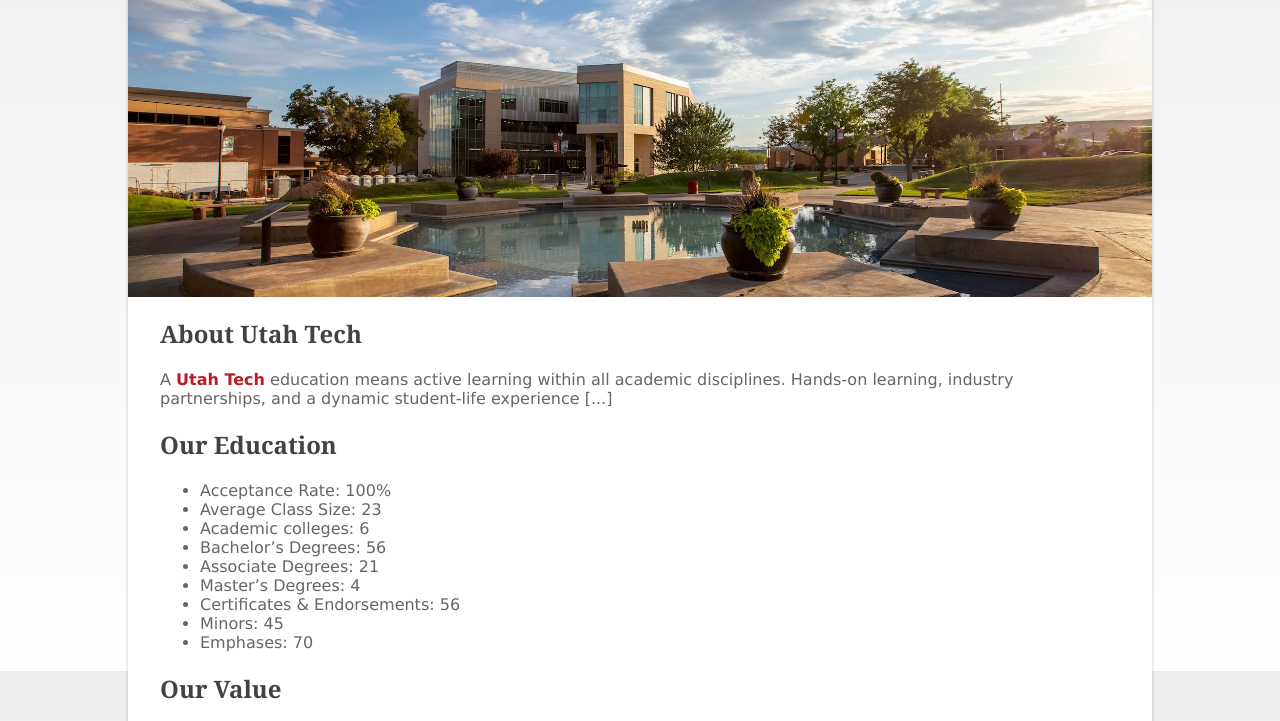
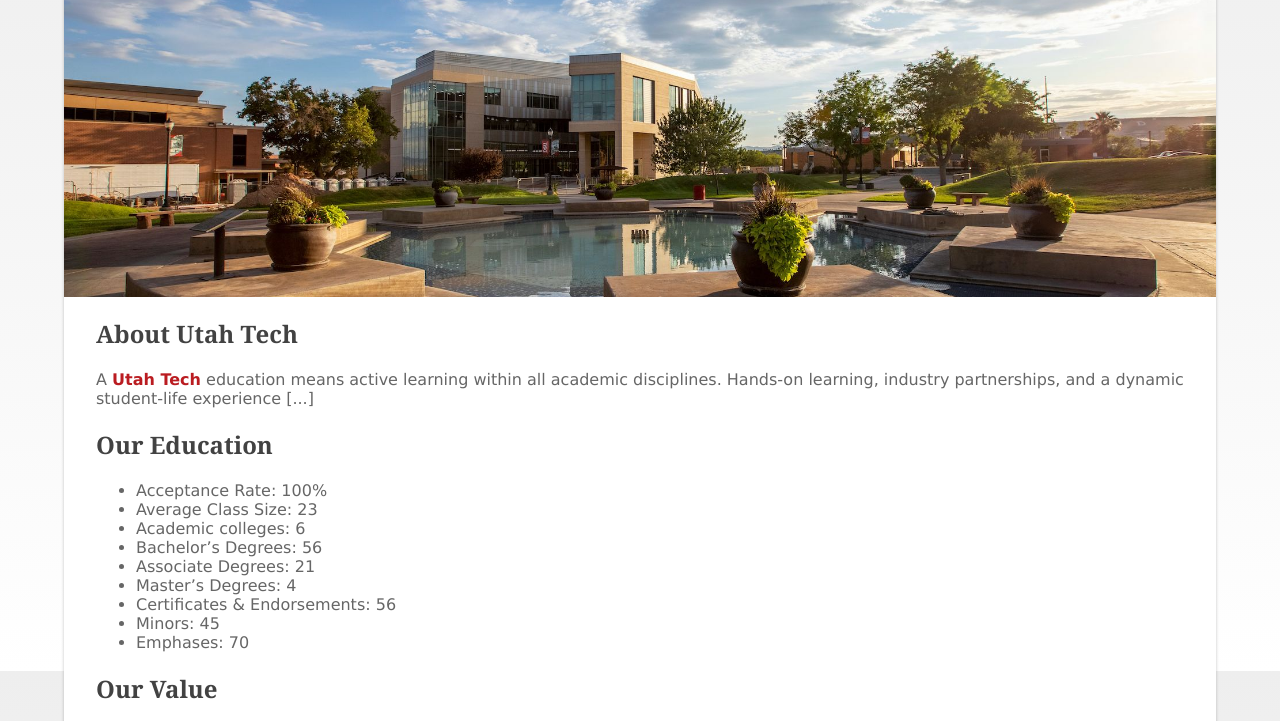
Before and after one commit to justinbclose/se1400, a plain HTML site: page utahtech4/index.html in a window 1280 px wide. Shown: the part 129-850 px from the top of the page. Drawn offline with Linux system fonts and the light colour scheme.

Commit message:
Update style.css

```diff
--- a/utahtech4/style.css
+++ b/utahtech4/style.css
@@ -13,8 +13,8 @@ body {
 #wrapper {
     display: grid;
     grid-auto-rows: minmax(0px, auto);
-    grid-template-columns: minmax(0px, 0.5fr) repeat(6, minmax(0, 200px)) minmax(0px, 0.5fr);
-    width: 80%;
+    grid-template-columns: minmax(0px, 1fr) repeat(6, minmax(0, 200px)) minmax(0px, 0.5fr);
+    width: 90%;
     min-width: 960px;
     max-width: 2048px;
     margin-right: auto;
```
